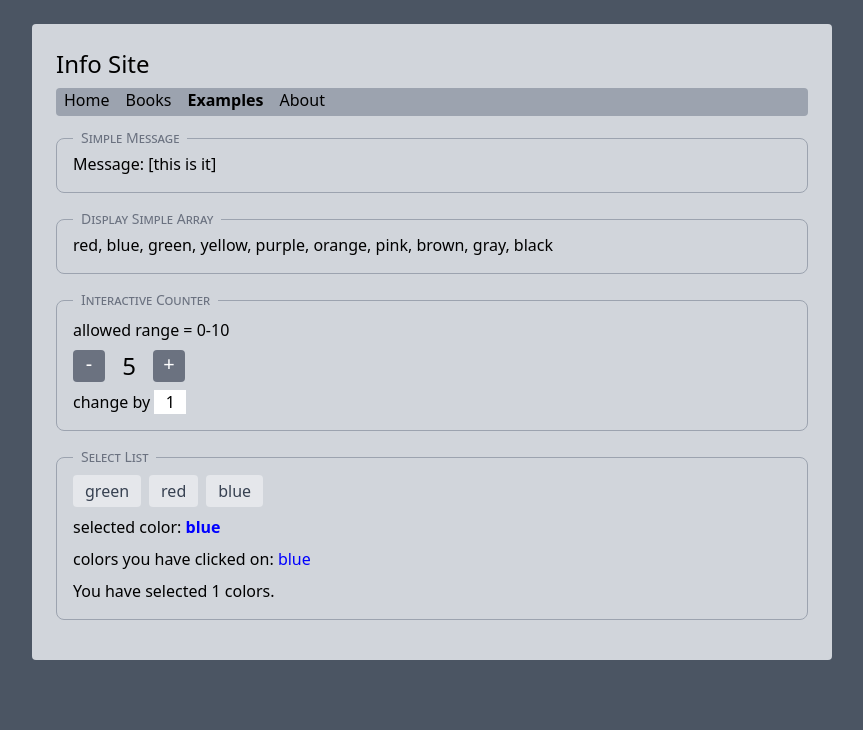
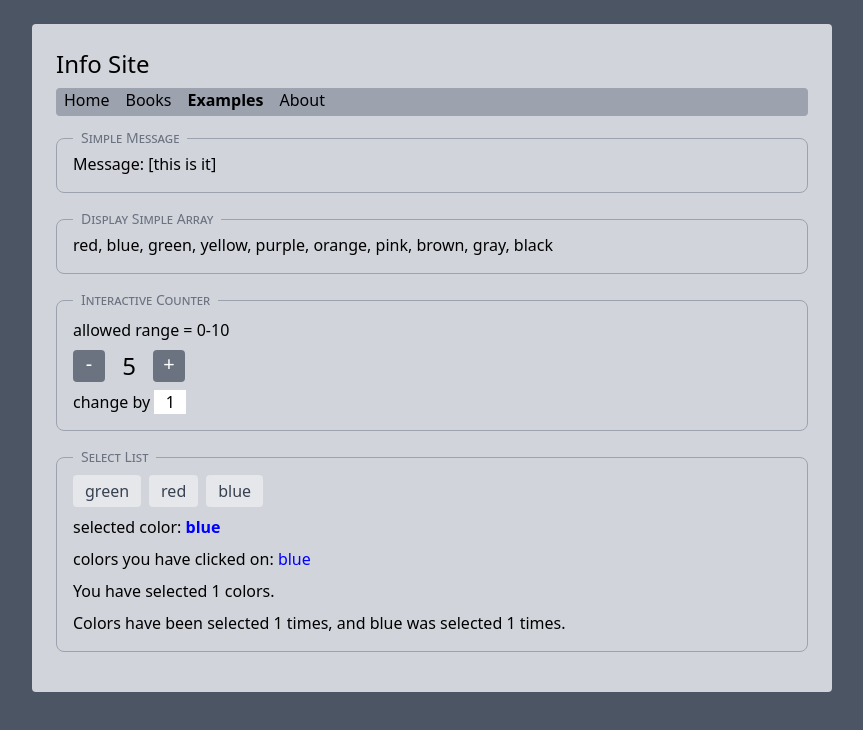
Before and after one commit to edwardtanguay/vue3-showcase-site, a Vue app: page /examples001 in a window 1280 px wide. Both pictures are taken after a click on the button "blue". Shown: the top 730 px of the page, without its empty margins (208-1071 px from the left). Built offline with nearby package versions, Linux system fonts and the light colour scheme.

Commit message:
finished list

```diff
--- a/src/examples/ExampleSelectList.vue
+++ b/src/examples/ExampleSelectList.vue
@@ -1,5 +1,5 @@
 <script lang="ts" setup>
-import { reactive, ref } from 'vue'
+import { computed, reactive, ref, watch } from 'vue'
 
 type Color = {
 	id: number
@@ -36,7 +36,17 @@ const colors: Color[] = reactive(_colors)
 const selectedColor = reactive(structuredClone(initialColor))
 const selectedColors: Color[] = reactive([])
 
+watch(message, (newMessage: string, oldMessage: string) => {
+	console.log(`message changed from "${oldMessage}" to "${newMessage}"`)
+})
 
+const message2 = computed(() => {
+	if (selectedColors.length === 0) {
+		return ''
+	} else {
+		return `Colors have been selected ${selectedColors.length} times, and blue was selected ${selectedColors.filter((m) => m.text === 'blue').length} times. `
+	}
+})
 
 const handleColorSelect = (id: number) => {
 	if (id) {
@@ -81,5 +91,8 @@ const handleColorSelect = (id: number) => {
 		<div v-if="message !== ''">
 			{{ message }}
 		</div>
+		<div v-if="message2 !== ''">
+			{{ message2 }}
+		</div>
 	</section>
 </template>
```
